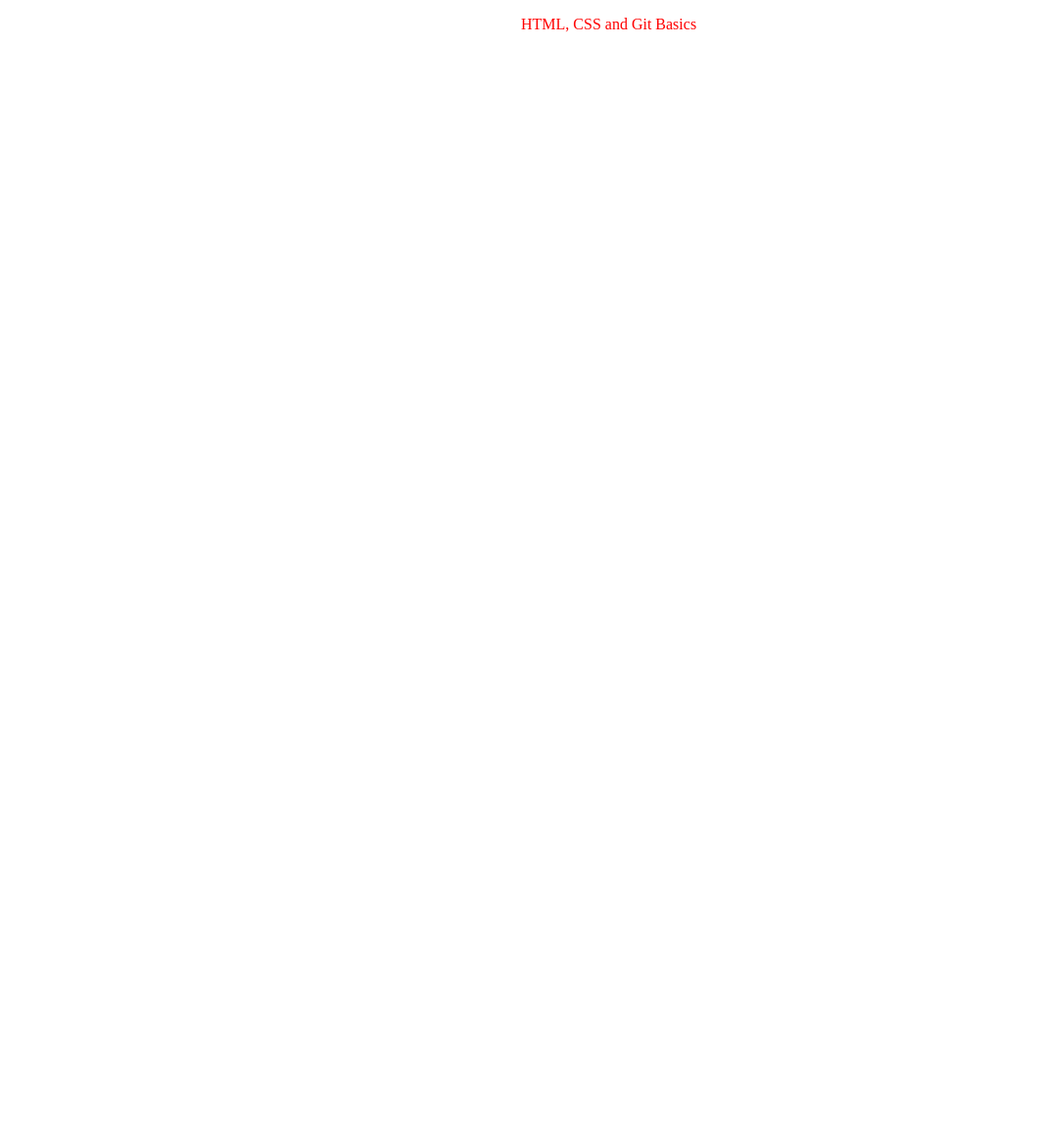
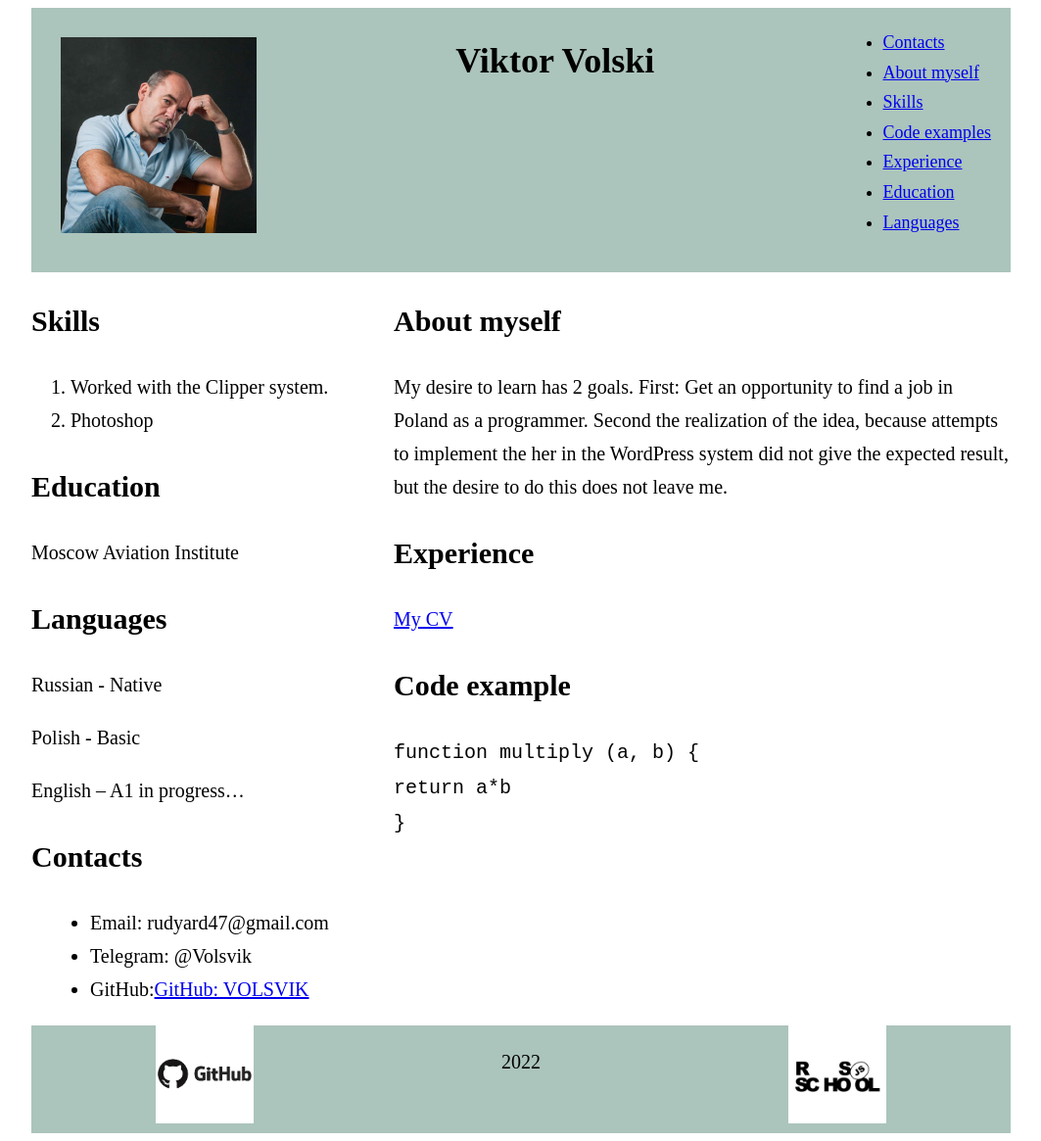
Before and after one commit to VOLSVIK/rsschool-cv, a plain HTML site: page index.html in a window 1280 px wide. Shown: the whole page at 98% size, without its empty margins (108-1171 px from the left). Before the commit the page ends 800 px from the top, so only its background shows below. Drawn offline with Linux system fonts and the light colour scheme.

Commit message:
feat: add files jpg, edit files index and style

```diff
--- a/index.html
+++ b/index.html
@@ -2,10 +2,105 @@
 <html lang="en">
   <head>
     <link rel="stylesheet" href="style.css">
+    <link rel="icon" href="assets/favicon.ico">
     <meta charset="UTF-8">
-    <title>Document</title>
+    <title>cv</title>
   </head>
   <body>
-    <p>HTML, CSS and Git Basics</p>
+    <header class="header">
+      <section class="photo">
+        <img src="assets/selfi.jpg" alt="selfi" height="200" width="200">
+      </section>
+      <div>
+        <h1>Viktor Volski</h1>
+      </div>
+      <nav>
+        <ul class="nav">
+          <li class="nav-item"><a href="#contacts" class="nav-link">Contacts</a></li>
+          <li class="nav-item"><a href="#aboutmyself" class="nav-link">About myself</a></li>
+          <li class="nav-item"><a href="#skills" class="nav-link">Skills</a></li>
+          <li class="nav-item"><a href="#codeexample" class="nav-link">Code examples</a></li>
+          <li class="nav-item"><a href="#experience" class="nav-link">Experience</a></li>
+          <li class="nav-item"><a href="#education" class="nav-link">Education</a></li>
+          <li class="nav-item"><a href="#languages" class="nav-link">Languages</a></li>
+        </ul>
+      </nav>
+    </header>
+
+    <main class="main">
+       <div class="left">
+         <section class="section">
+          <a id="skills"></a>
+          <h2>Skills</h2>
+          <ol start="1">
+            <li>Worked with the Clipper system.</li>
+            <li>Photoshop</li>
+          </ol>
+         </section>
+
+         <section>
+          <a id="education"></a>
+          <h2>Education</h2>
+          <p>Moscow Aviation Institute</p>
+        </section>
+        <section>
+          <a id="languages"></a>
+          <h2>Languages</h2>
+          <p>Russian - Native</p>
+          <p>Polish - Basic</p>
+          <p>English – A1 in progress…</p>
+        </section>
+        <section>
+          <a id="contacts"></a>
+          <h2>Contacts</h2>
+          <ul class="ul1">
+            <li class="nav-item">Email: rudyard47@gmail.com</li>
+            <li class="nav-item">Telegram: @Volsvik</li>
+            <li class="nav-item">GitHub:<a href="https://github.com/VOLSVIK" class="nav-link">GitHub: VOLSVIK</a></li>
+          </ul>
+         </section>
+       </div>
+
+       <div class="right">
+        <section>
+          <a id="aboutmyself"></a>
+          <h2>About myself</h2>
+          <p>My desire to learn has 2 goals. First: Get an opportunity to find a job in Poland as a programmer. Second the realization of the idea, because attempts to implement the her in the WordPress system did not give the expected result, but the desire to do this does not leave me.</p>
+        </section>
+        <section>
+          <a id="experience"></a>
+          <h2>Experience</h2>
+          <a href="https://VOLSVIK.github.io/rsschool-cv/cv" class="nav-link">My CV</a>
+        </section>
+        <section>
+          <a id="codeexample"></a>
+          <h2>Code example</h2>
+          <code>
+            function multiply (a, b) {<Br>
+                return a*b<Br>
+            }<Br>
+          </code>
+
+       </div>
+
+
+
+
+
+    </main>
+
+    <footer class="footer">
+
+
+
+            <a href="https://github.com/VOLSVIK" target="_blank">
+              <img src="assets/gitchab.jpeg" alt="Go to gitchab" height="100" width="100">
+            </a>
+            <p>2022</p>
+            <a href="https://rs.school/js/" target="_blank">
+              <img src="assets/rsscool.jpg" alt="Go to rsscool" height="100" width="100">
+            </a>
+
+    </footer>
   </body>
 </html>
--- a/style.css
+++ b/style.css
@@ -1,5 +1,88 @@
-p {
-    margin-left: 50%;
-    font-size: 16px;
-    color: #ff0000;
+  body {
+    /*
+    box-sizing: border-box;
+    */
+    display: flex;
+    flex-direction: column;
+    justify-content: space-between;
+
   }
+
+   .header {
+    display: flex;
+    flex-direction: row;
+    justify-content: space-between;
+    margin: 0px auto;
+    width: 1000px;
+
+    font-size: 18px;
+    line-height: 1.7;
+
+    background: rgb(171, 196, 188);
+
+   }
+   .photo {
+    margin: 30px;
+   }
+
+   .ul1 {
+    margin: 20px;
+   }
+
+   .nav {
+    margin: 20px;
+   }
+   .main {
+    margin: 0px auto;
+    width: 1000px;
+    display: flex;
+    flex-direction: row;
+    font-size: 20px;
+    line-height: 1.7;
+    background-color: #ffffff;
+
+   }
+   .left {
+    width: 37%;
+   }
+   .right {
+    width: 63%;
+   }
+
+
+
+   .footer {
+    margin: 0px auto;
+    width: 1000px;
+    display: flex;
+    flex-direction: row;
+    justify-content: space-around;
+    font-size: 20px;
+    line-height: 1.7;
+
+    background: rgb(171, 196, 188);
+   }
+  /*
+
+
+   .nav-list {
+    display: flex;
+    flex-direction: column;
+    justify-content: space-evenly;
+   }
+             */
+
+
+   .div {
+    background: #fcfefd;
+
+    width: 500;
+
+   }
+
+   .table {
+    display: flex;
+    flex-direction: row;
+    justify-content: space-between;
+
+   }
```
Also changed, not shown: assets/favicon.ico (added), assets/gitchab.jpeg (added), assets/rsscool.jpg (added), assets/selfi.jpg (added).
